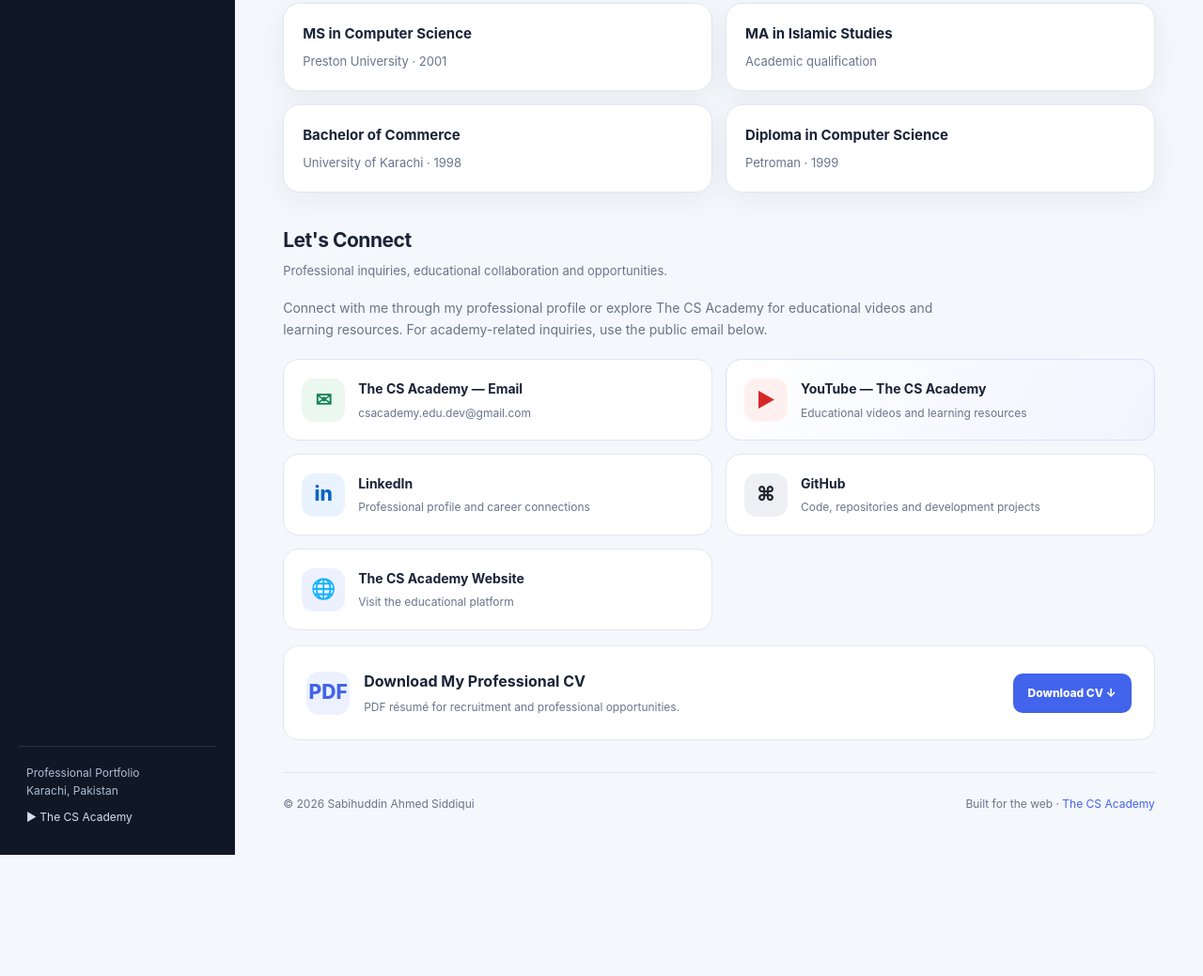
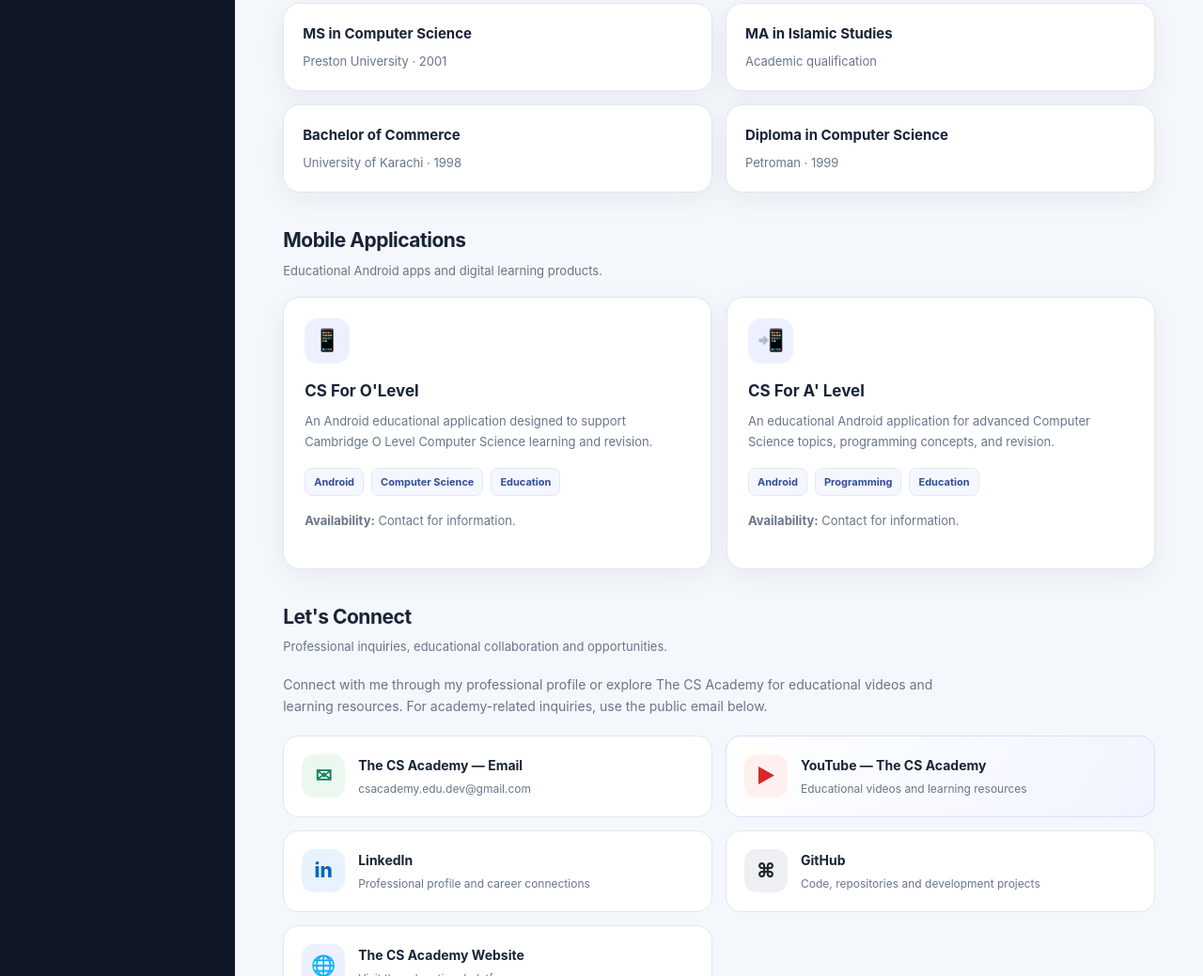
Before and after one commit to suas2011/suas2011.github.io, a plain HTML site: page index.html in a window 1280 px wide. Shown: the part 2922-3961 px from the top of the page at 94% size. Before the commit the page ends 3832 px from the top, so only its background shows below. Drawn offline with Linux system fonts and the light colour scheme.

Commit message:
Update index.html

```diff
--- a/index.html
+++ b/index.html
@@ -1208,6 +1208,76 @@
         </div>
       </section>
 
+
+<!-- MOBILE APPLICATIONS -->
+<section id="mobile-apps" class="section">
+  <div class="section-heading">
+    <div>
+      <h2>Mobile Applications</h2>
+      <p>Educational Android apps and digital learning products.</p>
+    </div>
+  </div>
+
+  <div class="projects-grid">
+
+    <!-- O Level app -->
+    <article class="panel project-card">
+      <div class="project-icon" aria-hidden="true">📱</div>
+
+      <h3>CS For O'Level</h3>
+
+      <p>
+        An Android educational application designed to support
+        Cambridge O Level Computer Science learning and revision.
+      </p>
+
+      <div class="tags">
+        <span class="tag">Android</span>
+        <span class="tag">Computer Science</span>
+        <span class="tag">Education</span>
+      </div>
+
+      <p style="margin-top:16px">
+        <strong>Availability:</strong> Contact for information.
+      </p>
+
+      <!-- Replace # with your real download or store URL -->
+      <!-- <a class="project-link" href="YOUR_O_LEVEL_APP_URL">
+        View or download app →
+      </a> -->
+    </article>
+
+    <!-- A Level app -->
+    <article class="panel project-card">
+      <div class="project-icon" aria-hidden="true">📲</div>
+
+      <h3>CS For A' Level</h3>
+
+      <p>
+        An educational Android application for advanced Computer
+        Science topics, programming concepts, and revision.
+      </p>
+
+      <div class="tags">
+        <span class="tag">Android</span>
+        <span class="tag">Programming</span>
+        <span class="tag">Education</span>
+      </div>
+
+      <p style="margin-top:16px">
+        <strong>Availability:</strong> Contact for information.
+      </p>
+
+      <!-- Replace # with your real download or store URL -->
+      <!-- <a class="project-link" href="YOUR_A_LEVEL_APP_URL">
+        View or download app →
+      </a> -->
+    </article>
+
+  </div>
+</section>
+
+
       <!-- CONTACT DASHBOARD -->
       <section id="contact" class="section">
         <div class="section-heading">
```
